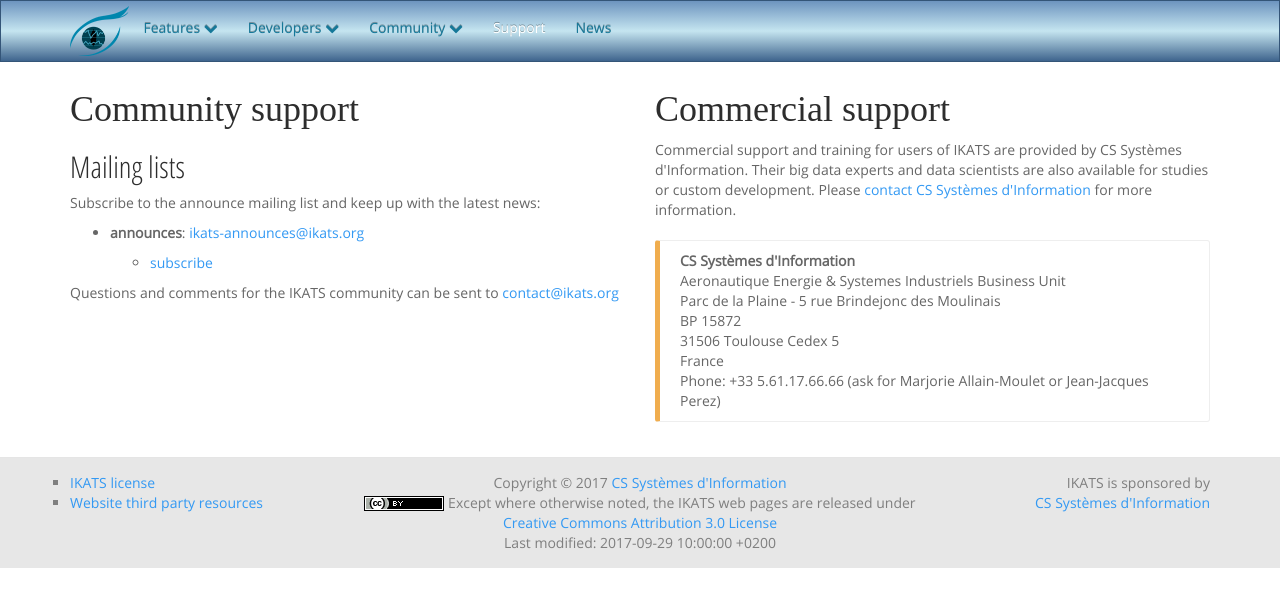
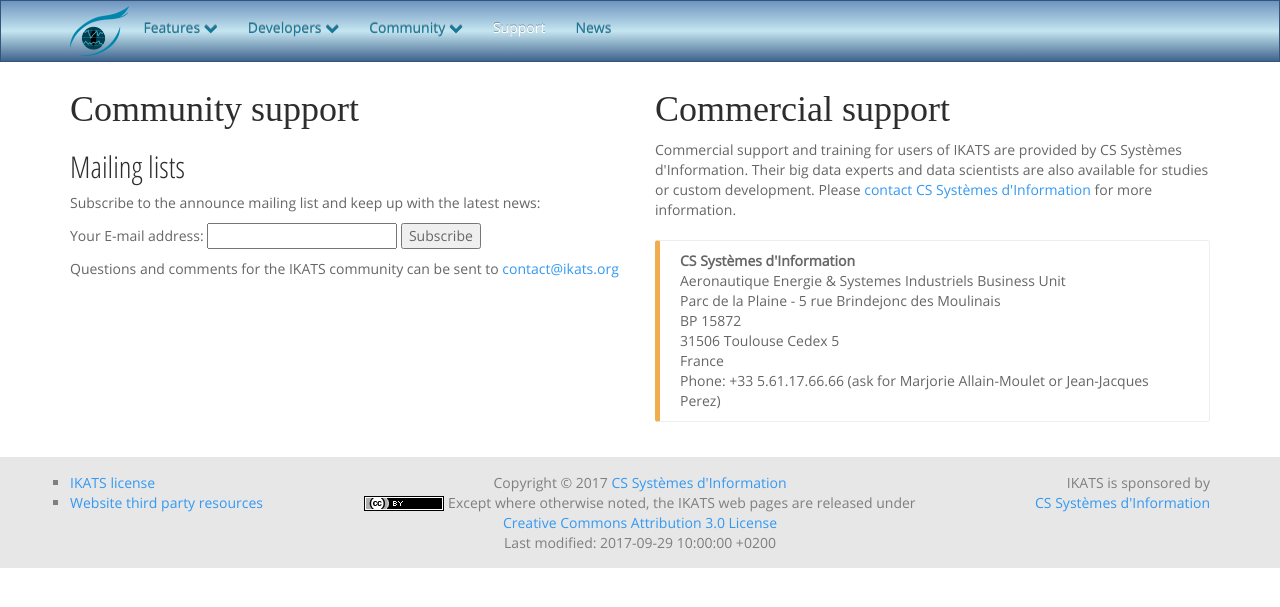
Before and after one commit to IKATS/ikats.github.io, a Jekyll site: the page built from support.html, in a window 1280 px wide. Shown: the top 607 px of the page. Built offline with Jekyll 4.4.1, drawn with Linux system fonts in a browser that asks for light colours; some web fonts are replaced.

Commit message:
[#175536] subscribe to news form added
Signed-off-by: ftorto <dev.torto@gmail.com>

```diff
--- a/support.html
+++ b/support.html
@@ -13,16 +13,11 @@
     <h2 id="mailing_lists">Mailing lists</h2>
 
     <p>Subscribe to the announce mailing list and keep up with the latest
-    news:</p>
-
-    <ul>
-      <li>
-        <p><strong>announces</strong>: <a href="mailto:ikats-announces@ikats.org">ikats-announces@ikats.org</a></p>
-          <ul>
-            <li><a href="{{ site.url }}/wws/subscribe/IKATS-announces">subscribe</a></li>
-          </ul>
-      </li>
-    </ul>
+    news:<br>
+    <form method="post" action="http://lists.ikats.org/cgi-bin/mailman/subscribe/news">
+     Your E-mail address: <input name="email"> <input type="submit" name="email-button" value=
+     "Subscribe">
+   </form></p>
 
     <p>Questions and comments for the IKATS community can be sent to <a href="mailto:contact@ikats.org">contact@ikats.org</a></p>
 <!--
```
